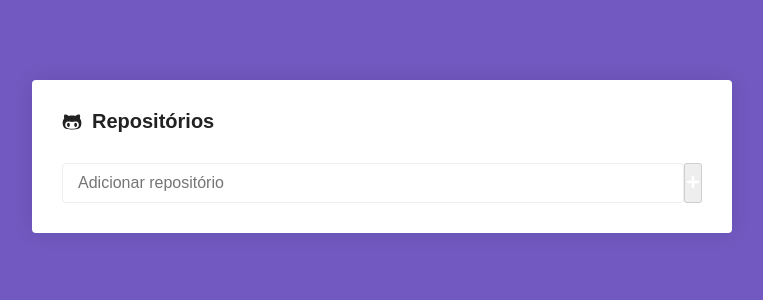
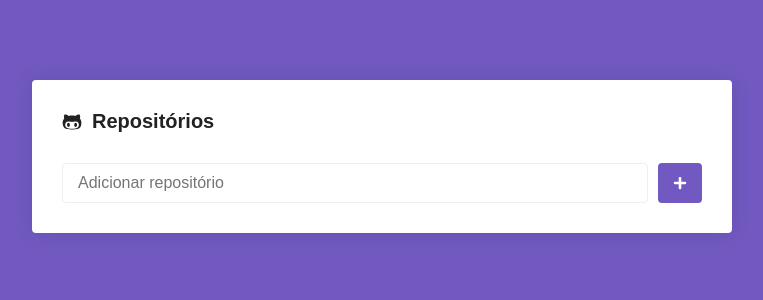
Before and after one commit to SirMcClay/gostack7-modulo05, a React (Create React App) app: page / in a window 1280 px wide. Shown: the top 300 px of the page, without its empty margins (258-1021 px from the left). Built offline with nearby package versions, Linux system fonts and the light colour scheme.

Commit message:
Topcis - 6 , 7 * 0,15 - continue...

```diff
--- a/src/pages/Main/index.js
+++ b/src/pages/Main/index.js
@@ -1,10 +1,27 @@
-import React from 'react';
+import React, { Component } from 'react';
 
 import { FaGithubAlt, FaPlus } from 'react-icons/fa';
 
 import { Container, Form, SubmitButton } from './styles';
 
-export default function Main() {
+export default class Main extends Component {
+  state = {
+    newRepo: '',
+  };
+
+  handleInputChange = e => {
+    this.setState({ newRepo: e.target.value });
+  };
+
+  handleSubmit = e => {
+    e.preventDefault();
+
+    console.log(this.state.newRepo);
+  };
+
+  render() {
+    const { newRepo } = this.state;
+
     return (
       <Container>
         <h1>
@@ -12,13 +29,19 @@ export default function Main() {
           Repositórios
         </h1>
 
-      <Form onSubmit={() => {}}>
-        <input type="text" placeholder="Adicionar repositório" />
+        <Form onSubmit={this.handleSubmit}>
+          <input
+            type="text"
+            placeholder="Adicionar repositório"
+            value={newRepo}
+            onChange={this.handleInputChange}
+          />
 
-        <SubmitButton disabled>
+          <SubmitButton>
             <FaPlus color="#FFF" size={14} />
           </SubmitButton>
         </Form>
       </Container>
     );
   }
+}
--- a/src/pages/Main/styles.js
+++ b/src/pages/Main/styles.js
@@ -32,4 +32,16 @@ export const Form = styled.form`
     font-size: 16px;
   }
 `;
-export const SubmitButton = styled.button``;
+export const SubmitButton = styled.button.attrs({
+  type: 'submit',
+})`
+  background: #7159c1;
+  border: 0;
+  padding: 0 15px;
+  margin-left: 10px;
+  border-radius: 4px;
+
+  display: flex;
+  justify-content: center;
+  align-items: center;
+`;
```
Lines whose indentation alone changed are shown as unchanged.
